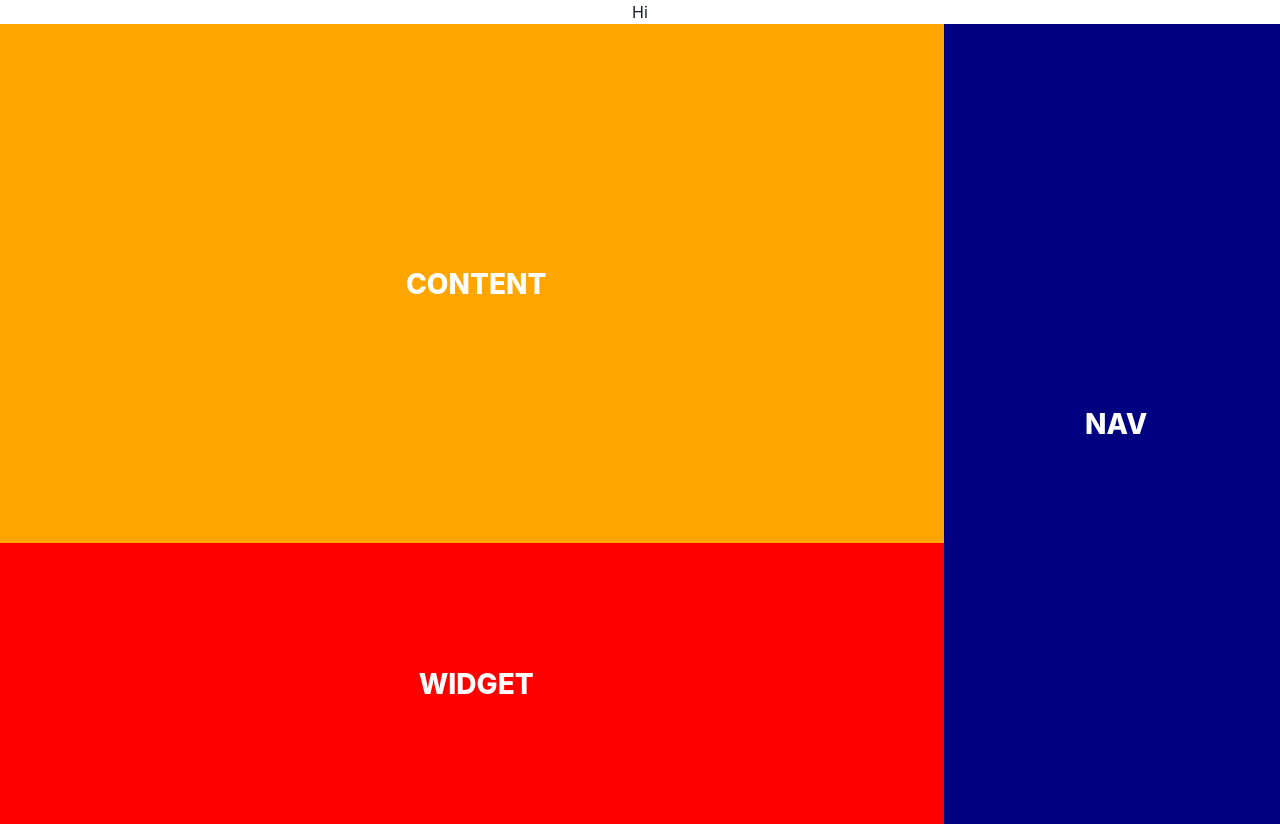
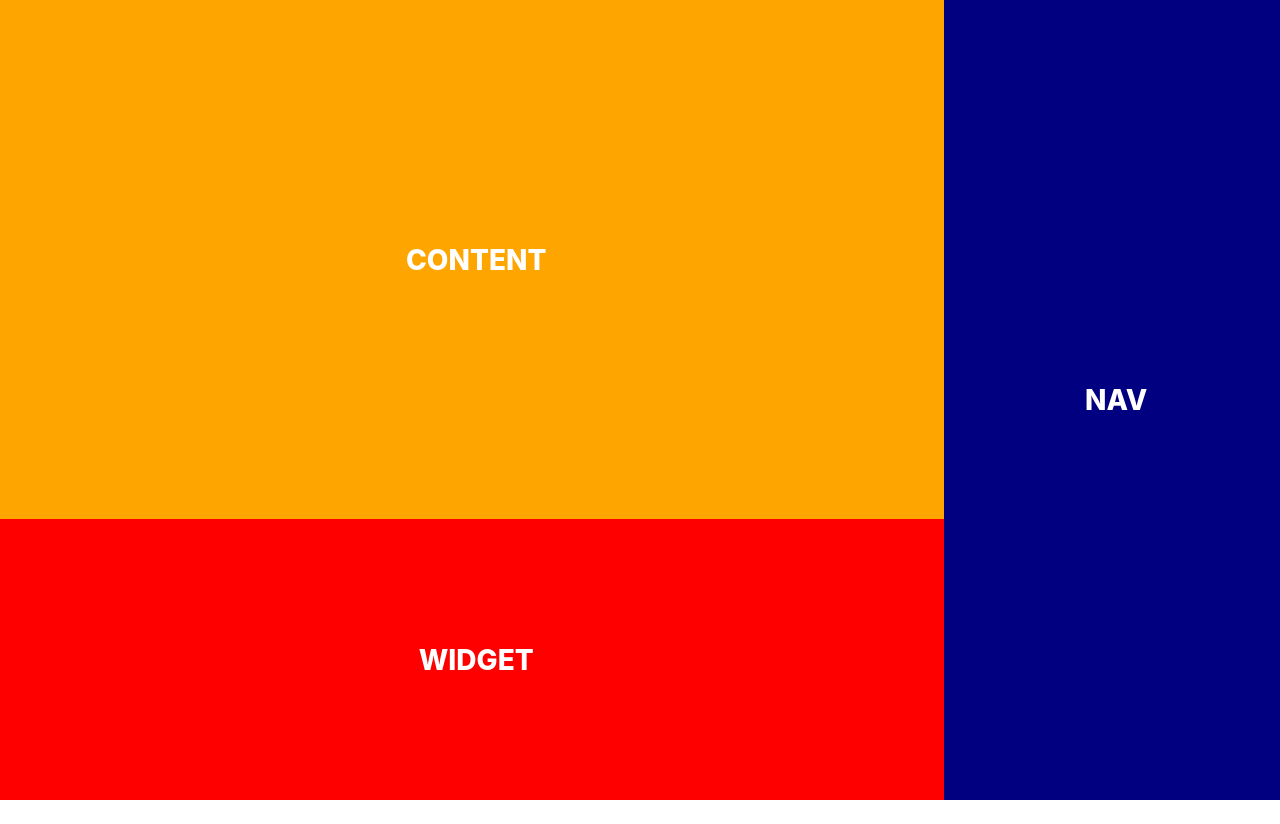
Before and after one commit to IamSanjayGupta/IamSanjayGupta.github.io, a React (Create React App) app: page / in a window 1280 px wide. After the commit the page ends 800 px from the top, so only its background shows below. Built offline with nearby package versions, Linux system fonts and the light colour scheme.

Commit message:
few changes

```diff
--- a/src/App.js
+++ b/src/App.js
@@ -5,7 +5,6 @@ import Layout from "./components/Layout";
 function App() {
   return (
     <div className="App">
-      Hi
       <Layout />
     </div>
   );
```
Also changed, not shown: 2 other files (tests, documents, lock files or other folders).
